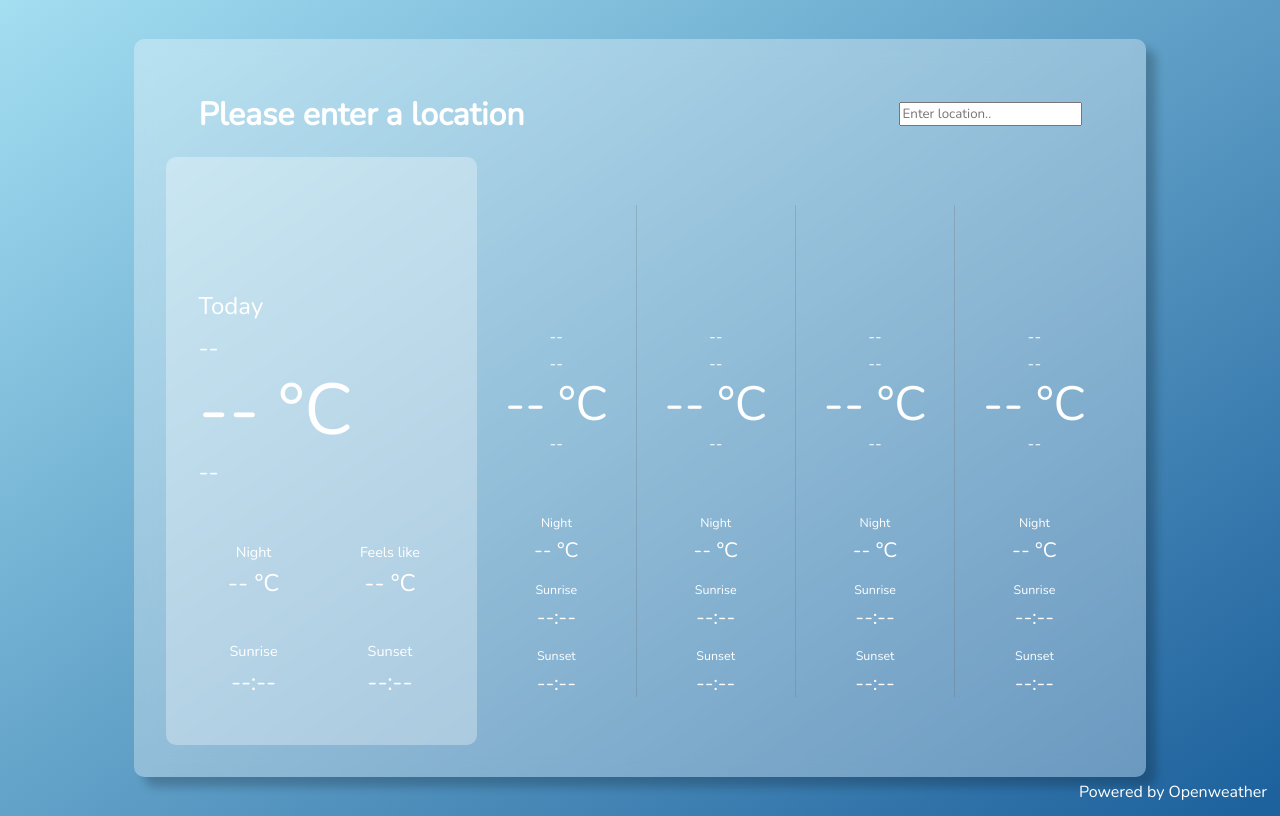
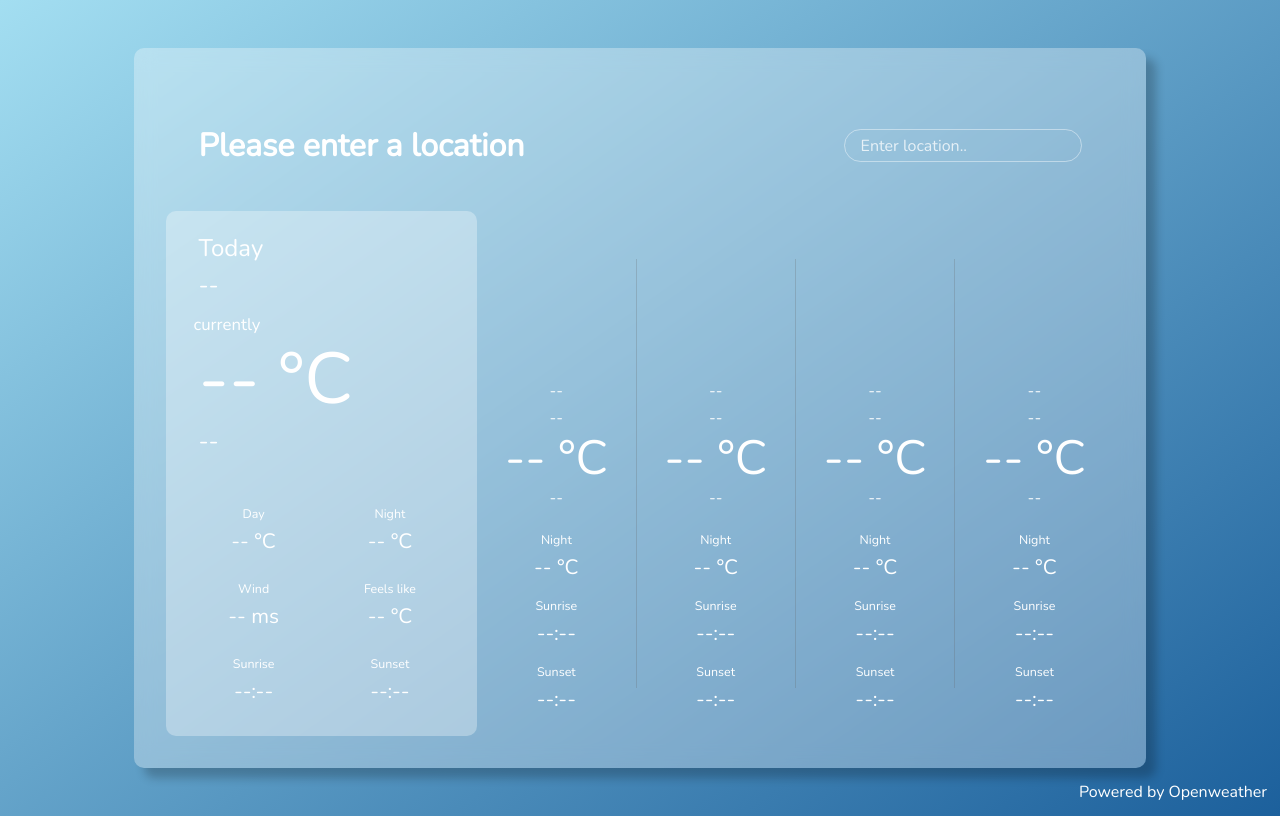
Before and after one commit to zuzanapiarova/weather-app, a website: page public/index.html in a window 1280 px wide. Drawn offline with nearby package versions, Linux system fonts and the light colour scheme; some packages are replaced by stand-ins of ours.

Commit message:
finished, small adjustments

```diff
--- a/public/index.html
+++ b/public/index.html
@@ -25,19 +25,35 @@
             <div id="today">
 
                 <div class="today__main__info">
-                    <div class="icon__wrapper">
-                        <img class="icon" data-icon height="100" width="100">
+                    <div class="info__icon__wrapper">
+                        <div class="info__wrapper">
+                            <p class="weekday" data-weekday>Today</p>
+                            <p class="date" data-date>--</p>
+                            <span class="current">currently</span>
+                        </div>
+                        <div class="icon__wrapper">
+                            <img class="icon" data-icon height="100" width="100">
+                        </div>
                     </div>
-                    <p class="weekday" data-weekday>Today</p>
-                    <p class="date" data-date>--</p>
                     <p class="temperature" data-temp>-- °C</p>
                     <p class="status" data-status>--</p>
                 </div>
                 <div class="today__other__info">
                     <div class="box">
+                        <p class="label">Day</p>
+                        <p class="night" data-today-temp>-- °C</p>
+                    </div>
+
+                    <div class="box">
                         <p class="label">Night</p>
                         <p class="night" data-night>-- °C</p>
                     </div>
+
+                    <div class="box">
+                        <p class="label">Wind</p>
+                        <p class="night" data-wind>-- ms</p>
+                    </div>
+
                     <div class="box">
                         <p class="label">Feels like</p>
                         <p class="feels__like" data-feels-like>-- °C</p>
--- a/public/script.js
+++ b/public/script.js
@@ -27,7 +27,6 @@ window.initMap = function(){
 }
 
 //TODO
-//show day of the week on each day card
 //style input field
 
 const selectedLocation = document.querySelector('[data-selected-location]');
@@ -46,10 +45,14 @@ const sunrise = [...document.querySelectorAll('[data-sunrise]')]
 const sunset= [...document.querySelectorAll('[data-sunset]')]
 
 const todayFeelsLike = document.querySelector('[data-feels-like]')
+const todayDay = document.querySelector('[data-today-temp]')
+const todayWind = document.querySelector('[data-wind]')
 
 function setWeatherData(data, place){
     selectedLocation.textContent = place;
     todayFeelsLike.textContent = `${(data.current.feels_like).toFixed(1)}°C`;
+    todayDay.textContent = `${(data.daily[0].temp.day).toFixed(1)}°C`;
+    todayWind.textContent = `${data.current.wind_speed} m/s`;
     for(let i = 0; i < 5; i++){
             icon[i].src = `https://openweathermap.org/img/w/${data.daily[i].weather[0].icon}.png`
             let d = new Date(data.daily[i].dt * 1000)//.toLocaleDateString("en-DE")
--- a/public/style.css
+++ b/public/style.css
@@ -9,7 +9,7 @@
 
 body{
     background-image: linear-gradient(325deg, rgb(28, 96, 156), rgb(163, 222, 241));
-    min-height: 100vh;
+    height: 100vh;
     display: flex;
     align-items: center;
     justify-content: center;
@@ -30,7 +30,7 @@ p{
 
 main{
     width: 80%;
-    height: 100%;
+    height: 90%;
     padding: 2em;
     display: flex;
     flex-direction: column;
@@ -53,11 +53,27 @@ header{
     padding: 0 2em;
 }
 
+input{
+    background-color: transparent;
+    font-size: 1em;
+    padding: 0.3em 1em;
+    border-radius: 20px;
+    border: 1px solid rgba(255, 255, 255, 0.433)
+}
+
+input::placeholder{
+    color: rgba(255, 255, 255, 0.77);
+}
+
+span .pac-matched{
+    color: black;
+}
+
 .days__wrapper{
     display: flex;
     flex-direction: row;
     width: 100%;
-    height: 70%;
+    height: 80%;
 
 }
 
@@ -84,7 +100,7 @@ header{
 }
 
 .today__main__info{
-    height: 60%;
+    height: 50%;
     display: flex;
     flex-direction: column;
     justify-content: center;
@@ -93,22 +109,33 @@ header{
     padding: 1em;
 }
 
+.info__wrapper > span{
+    font-size: 0.7em;
+}
+
+.info__icon__wrapper{
+    display: flex;
+    flex-direction: row;
+    justify-content: space-between;
+    width: 100%;
+}
+
 .temperature{
     font-size: 3em;
     line-height: 1em;
 }
 
 .today__other__info{
-    height: 40%;
+    height: 50%;
     display: grid;
     grid-template-columns: 50% 50%;
-    grid-template-rows: 50% 50%;
+    grid-template-rows: calc(100% / 3) calc(100% / 3) calc(100% / 3) ;
     padding: 1em;
     text-align:center
 }
 
 .box{
-    font-size: 1.5em;
+    font-size: 1.3em;
     padding: 0.5em;
 }
 
@@ -130,14 +157,6 @@ header{
     margin-top: 1.3em
 }
 
-input{
-    color: black;
-}
-
-span .pac-matched{
-    color: black;
-}
-
 .powered{
     position: absolute;
     right: 5px;
```
Also changed, not shown: 6 other files.
